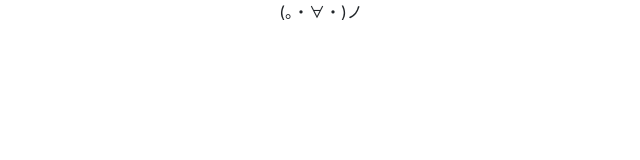
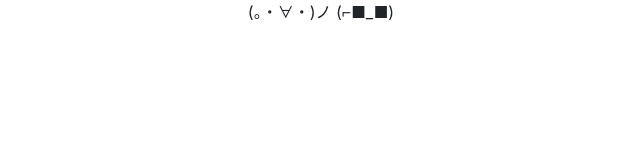
Before and after one commit to OliverslottVidendjurs/GrenaaStrand, a website: page index.html in a window 1280 px wide. Shown: the full height of the page, 319-959 px from the left. Drawn offline with nearby package versions, Linux system fonts and the light colour scheme.

Commit message:
second commit

```diff
--- a/index.html
+++ b/index.html
@@ -14,6 +14,7 @@
 <body>
     <div class="container text-center">
         (。・∀・)ノ
+        (⌐■_■)
     </div>
 </body>
 </html>
```
